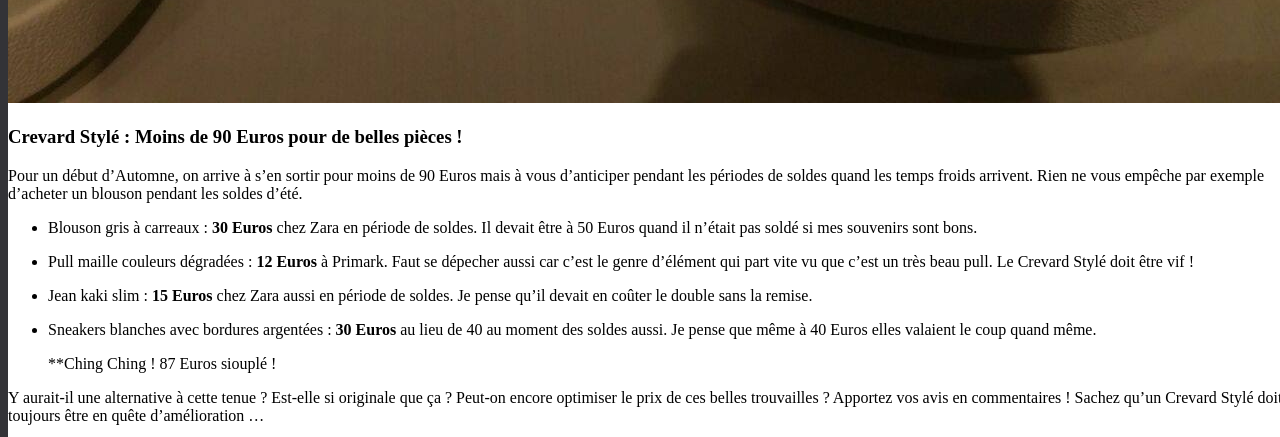
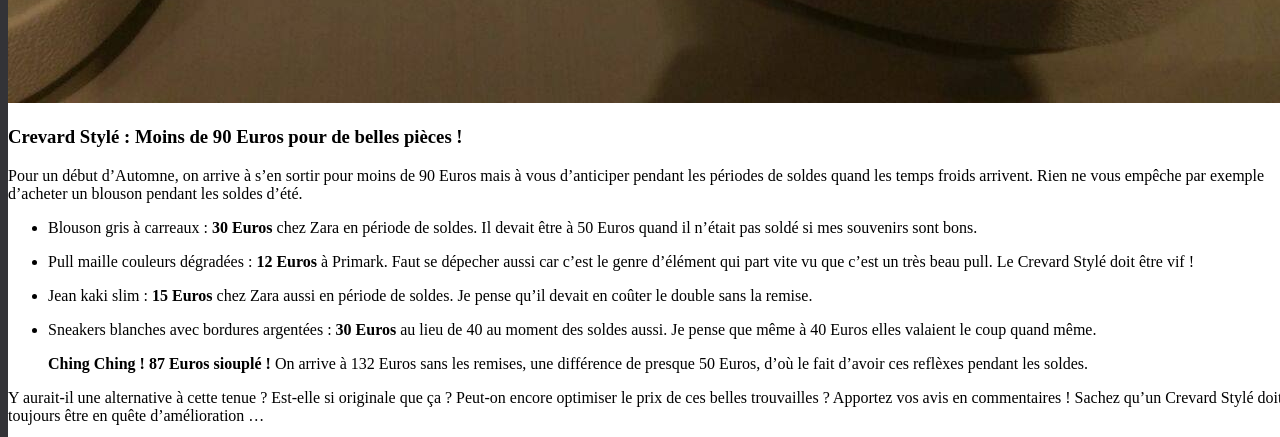
Before and after one commit to darkh2/darkh2.github.io, a Jekyll site: the page built from _posts/2017-11-02-What's-up-Autumn.md, in a window 1280 px wide and 900 px high, scrolled down 5080 px, cut to the strip 0-437 px from the top of the window. Built offline with Jekyll 4.4.1, drawn with Linux system fonts in a browser that asks for light colours; comment, search, counter and statistics services are not loaded.

Commit message:
Update 2017-11-02-What's-up-Autumn.md

```diff
--- a/_posts/2017-11-02-What's-up-Autumn.md
+++ b/_posts/2017-11-02-What's-up-Autumn.md
@@ -38,6 +38,6 @@ Pour un début d'Automne, on arrive à s'en sortir pour moins de 90 Euros mais
 
 * Sneakers blanches avec bordures argentées : **30 Euros** au lieu de 40 au moment des soldes aussi. Je pense que même à 40 Euros elles valaient le coup quand même.
 
-	**Ching Ching ! 87 Euros siouplé !
+	**Ching Ching ! 87 Euros siouplé !** On arrive à 132 Euros sans les remises, une différence de presque 50 Euros, d'où le fait d'avoir ces reflèxes pendant les soldes.
 
 Y aurait-il une alternative à cette tenue ? Est-elle si originale que ça ? Peut-on encore optimiser le prix de ces belles trouvailles ? Apportez vos avis en commentaires ! Sachez qu'un Crevard Stylé doit toujours être en quête d'amélioration ...
```
